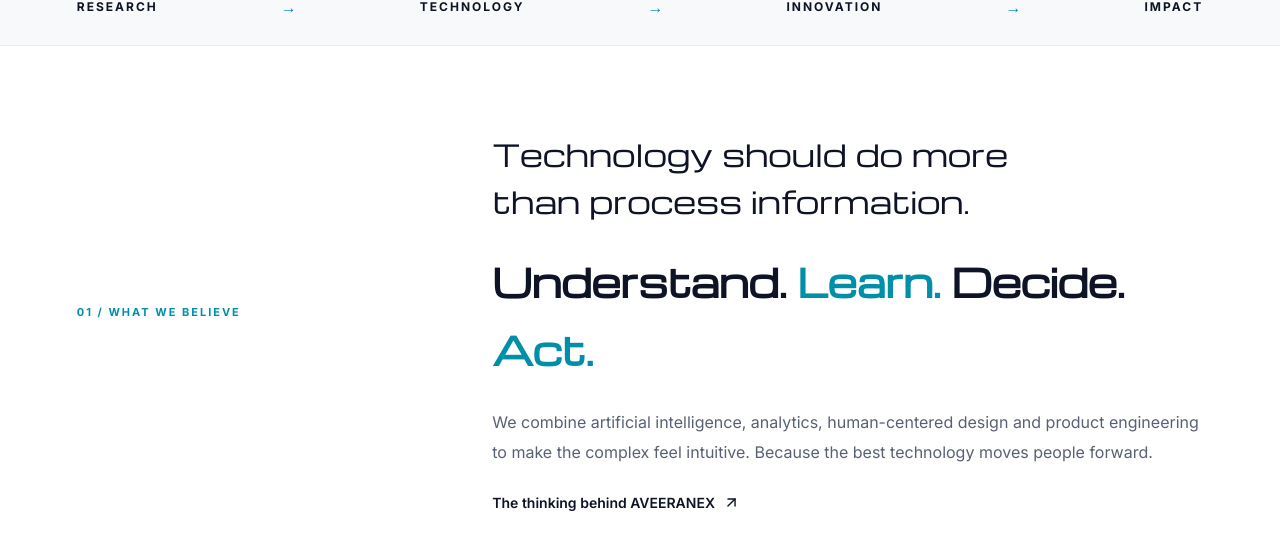
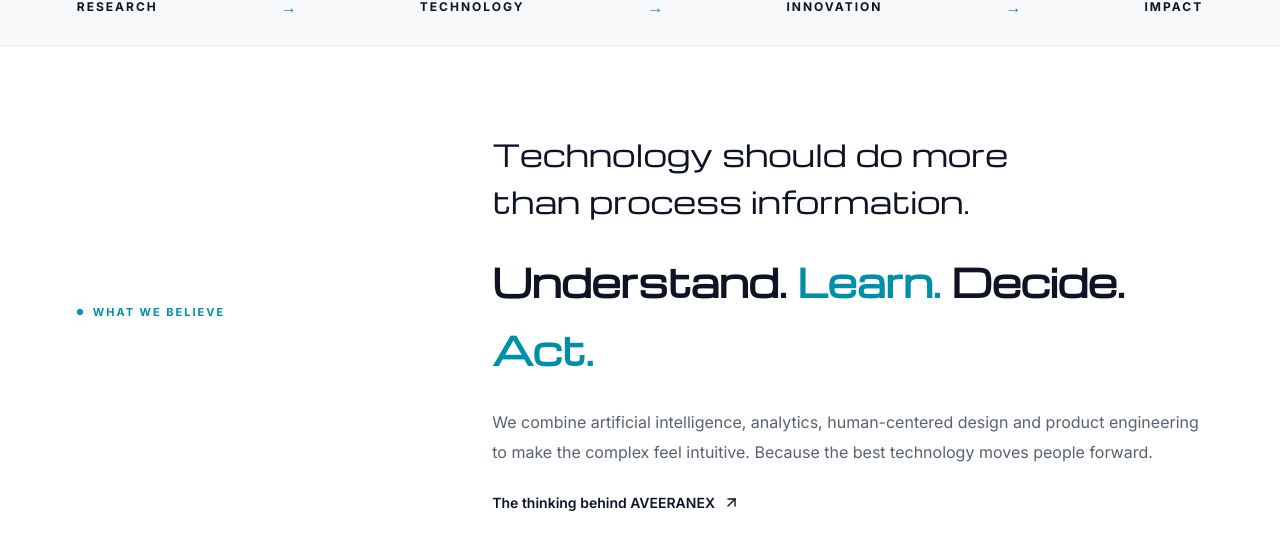
Before and after one commit to Rajesh-Research/AVEERANEX, a Next.js app: page / in a window 1280 px wide. Shown: the part 757-1300 px from the top of the page. Built offline with nearby package versions, Linux system fonts and the light colour scheme.

Commit message:
Organize content into clean separate pages and remove numbered slide eyebrow prefixes

```diff
--- a/app/about/page.tsx
+++ b/app/about/page.tsx
@@ -2,7 +2,7 @@ import React from 'react';
 import type { Metadata } from 'next';
 import Link from 'next/link';
 import { Network } from '../site';
-import { Process } from '../sections';
+import { Process, Capabilities, Philosophy } from '../sections';
 import {
   ArrowUpRight,
   Check,
@@ -100,6 +100,12 @@ export default function About() {
       {/* 4. HOW WE BUILD (PROCESS) */}
       <Process about={true} />
 
+      {/* 5. CAPABILITIES */}
+      <Capabilities />
+
+      {/* 6. OUR PHILOSOPHY */}
+      <Philosophy />
+
       {/* 4. OUR PHILOSOPHY */}
       <section className="section philosophy-pillars-section">
         <span className="eyebrow">Our Philosophy</span>
--- a/app/site.tsx
+++ b/app/site.tsx
@@ -333,7 +333,7 @@ export function HomePage() {
       </div>
 
       <section className="section belief" id="belief">
-        <div className="eyebrow">01 / What we believe</div>
+        <div className="eyebrow"><i className="blue-dot" /> What we believe</div>
         <div>
           <h2>Technology should do more<br />than process information.</h2>
           <p className="belief-words">Understand. <span>Learn.</span> Decide. <span>Act.</span></p>
@@ -348,10 +348,6 @@ export function HomePage() {
 
       <ProductShowcase />
       <Ecosystem />
-      <Process />
-      <Capabilities />
-      <Philosophy />
-      <Future />
       <HomeCTA />
     </main>
   );
```
Also changed, not shown: app/sections.tsx (+6 -6 lines), 1 other file (tests, documents, lock files or other folders).
